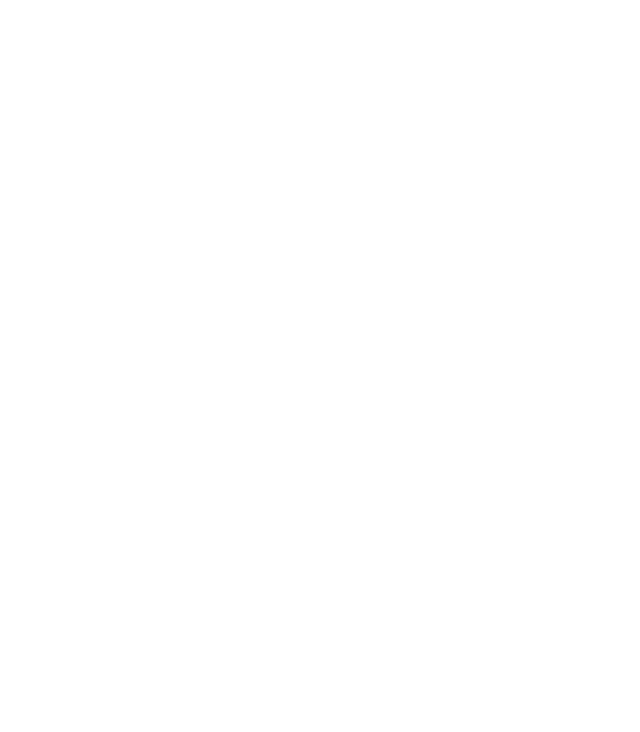
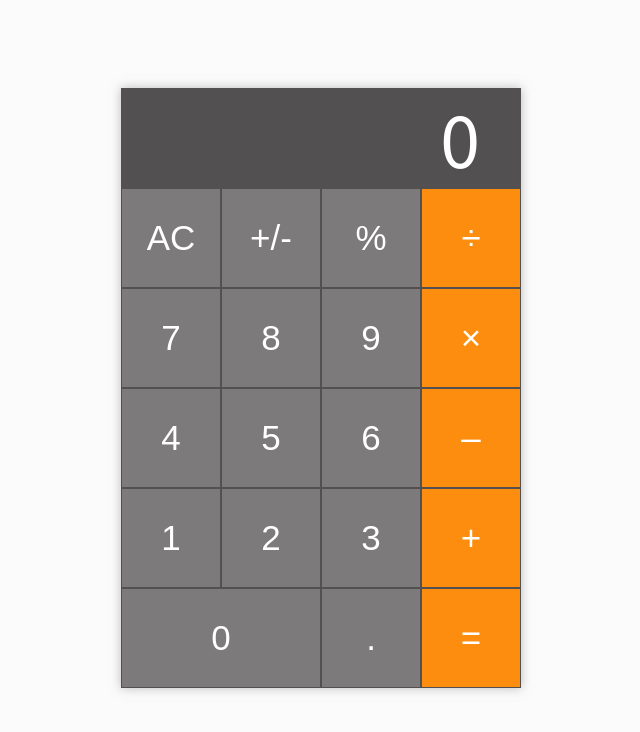
Before and after one commit to anik1612/simple-js-calculator, a plain HTML site: page index.html in a window 1280 px wide. Shown: the whole page, without its empty margins (319-959 px from the left). Drawn offline with Linux system fonts and the light colour scheme.

Commit message:
design ready

```diff
--- a/index.html
+++ b/index.html
@@ -1,12 +1,42 @@
 <!DOCTYPE html>
 <html lang="en">
+
 <head>
     <meta charset="UTF-8">
     <meta name="viewport" content="width=device-width, initial-scale=1.0">
     <title>Simple Vanilla JS Calculator - Anik Sarker</title>
     <link rel="shortcut icon" href="images/logo.ico" type="image/x-icon">
+    <link rel="stylesheet" href="style.css">
 </head>
+
 <body>
+    <div class="calc">
+        <div class="display"> 0 </div>
+        <div class="nums">
+            <button class="ac special-code"> AC </button>
+            <button class="plus-minus special-code"> +/-</button>
+            <button class="percent special-code"> &#37; </button>
+            <button class="num-7">7</button>
+            <button class="num-8"> 8 </button>
+            <button class="num-9"> 9 </button>
+            <button class="num-4"> 4 </button>
+            <button class="num-5"> 5 </button>
+            <button class="num-6"> 6 </button>
+            <button class="num-1"> 1 </button>
+            <button class="num-2"> 2 </button>
+            <button class="num-3"> 3 </button>
+            <button class="num-0"> 0 </button>
+            <button class="num-dot" id="dot">.</button>
+        </div>
+        <div class="ops">
+            <button class="op-1"> &#247; </button>
+            <button class="op-2"> &#215; </button>
+            <button class="op-3"> – </button>
+            <button class="op-4"> + </button>
+            <button class="op-5"> = </button>
+        </div>
+    </div>
+    <script src="app.js"></script>
+</body>
 
-</body>
 </html>
--- a/style.css
+++ b/style.css
@@ -0,0 +1,70 @@
+@import url('https://fonts.googleapis.com/css?family=Source+Sans+Pro:300,400,600,700');
+
+body {
+    font-family: "Source Sans Pro", sans-serif;
+    background: #fbfbfb;
+    text-align: center;
+}
+
+.calc {
+    position: relative;
+    top: 80px;
+    display: grid;
+    grid-template-columns: 1fr 1fr 1fr 1fr;
+    width: 400px;
+    margin: 0 auto;
+    box-shadow: 0 0 10px 0 rgba(125, 125, 125, 0.5);
+}
+
+.display, button{
+    height: 100px;
+    border: 1px solid #535052;
+    text-align: center;
+    box-sizing: border-box;
+    user-select: none;
+    cursor: pointer;
+    color: white;
+    font-weight: 500;
+    font-size: 35px;
+}
+
+.special-code {
+    background: #676566;
+    color: #fff;
+}
+
+.display {
+    grid-column: 1 / 5;
+    text-align: right;
+    padding-right: 40px;
+    font-size: 80px;
+    padding-top: 0px;
+    background: #535052;
+    color: #fff;
+    border: 1px solid #535052;
+    user-select: auto;
+    cursor: text;
+}
+
+.ops {
+    display: grid;
+    grid-template-columns: 1fr;
+}
+
+.ops button{
+    background: linear-gradient(to bottom, #FD8D0E 1%, #FD8D0E 100%);
+}
+
+.nums {
+    display: grid;
+    grid-template-columns: 1fr 1fr 1fr;
+    grid-column: 1 / 4;
+}
+
+.nums button{
+    background: #7C7A7B;
+}
+
+.num-0 {
+    grid-column: 1 / 3;
+}
```
